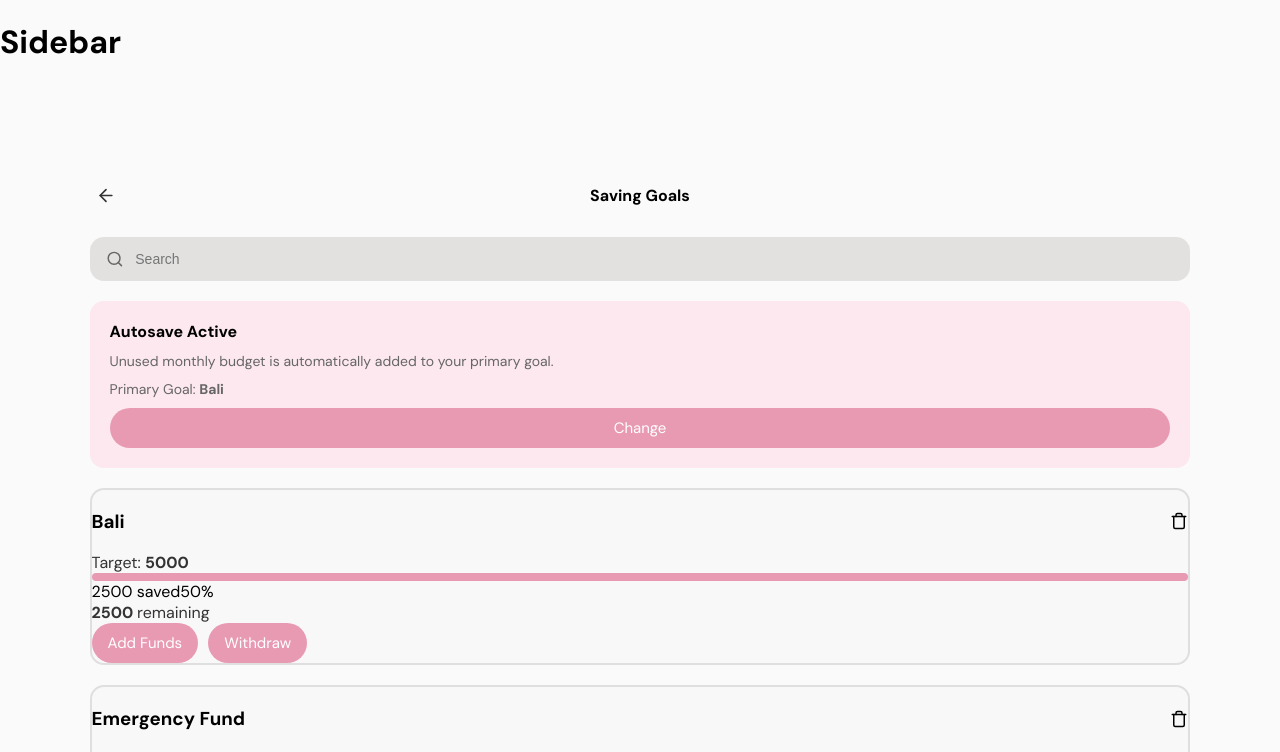
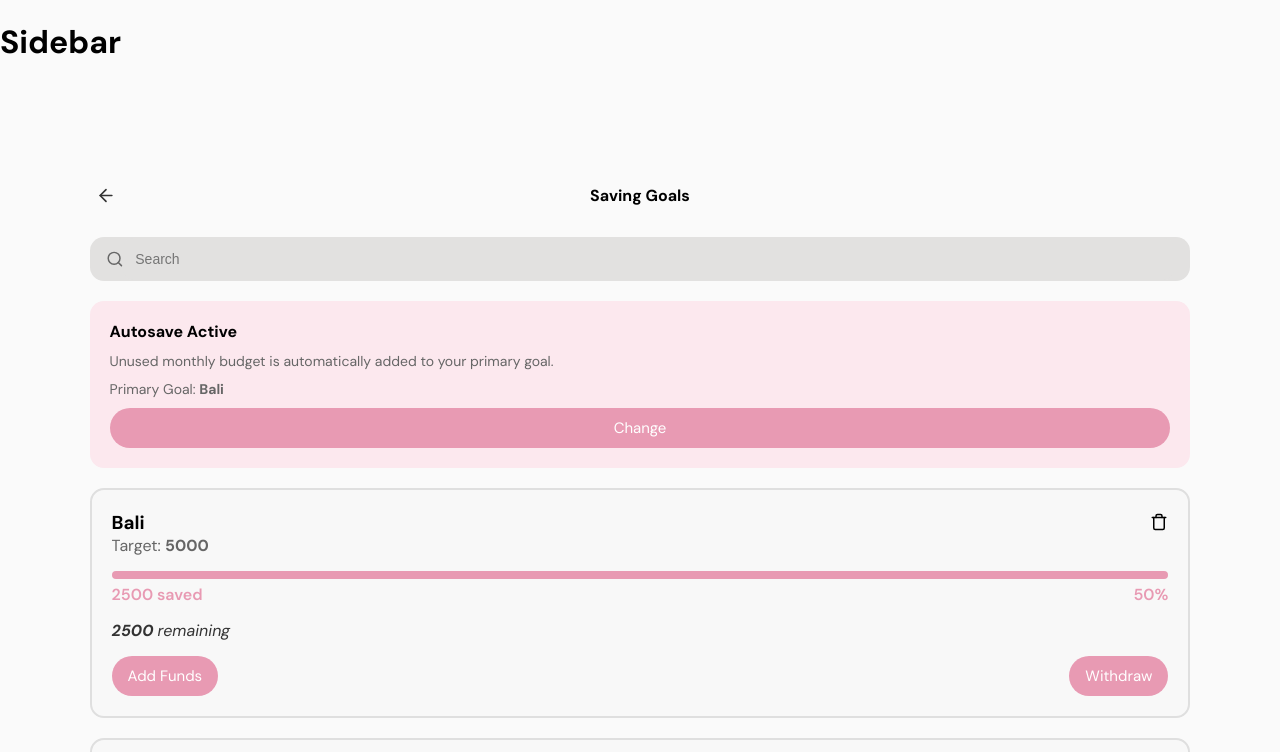
Before and after one commit to mirelalexy/blossom, a React (Vite) app in the folder frontend/: page /goals in a window 1280 px wide. Shown: the top 752 px of the page. Built offline with nearby package versions, Linux system fonts and the light colour scheme.

Commit message:
style(goals): update SavingGoalCard styling

```diff
--- a/frontend/src/components/goals/SavingGoalCard.jsx
+++ b/frontend/src/components/goals/SavingGoalCard.jsx
@@ -11,20 +11,24 @@ function SavingGoalCard({ goal }) {
     return (
         <div className="goal-card">
             <div className="goal-header">
+                <div className="goal-header-first-row">
                     <h3>{goal.name}</h3>
                     <Icon name="delete" size={18} />
                 </div>
 
-            <p>Target: <strong>{goal.target} {goal.currency}</strong></p>
+                <p className="goal-header-second-row">Target: <strong>{goal.target} {goal.currency}</strong></p>
+            </div>
 
+            <div className="goal-stats">
                 <ProgressBar value={progress} />
 
-            <div className="goal-stats">
+                <div className="goal-stats-info">
                     <span>{goal.saved} {goal.currency} saved</span>
                     <span>{progress}%</span>
                 </div>
+            </div>
 
-            <p><strong>{remaining} {goal.currency}</strong> remaining</p>
+            <p className="italic-p"><strong>{remaining} {goal.currency}</strong> remaining</p>
 
             <div className="goal-actions">
                 <Button>Add Funds</Button>
--- a/frontend/src/styles/components/SavingGoalCard.css
+++ b/frontend/src/styles/components/SavingGoalCard.css
@@ -2,11 +2,13 @@
     border: 2px solid var(--card-border);
     background-color: var(--card);
     border-radius: 14px;
+    display: flex;
     flex-direction: column;
-    gap: 12px;
+    padding: 20px;
+    gap: 15px;
 }
 
-.goal-header {
+.goal-header-first-row {
     display: flex;
     justify-content: space-between;
     align-items: center;
@@ -14,5 +16,31 @@
 
 .goal-actions {
     display: flex;
-    gap: 10px;
+    justify-content: space-between;
 }
+
+.goal-stats-info {
+    display: flex;
+    justify-content: space-between;
+    color: var(--accent);
+    font-weight: 600;
+}
+
+.goal-header {
+    display: flex;
+    flex-direction: column;
+}
+
+.goal-header-first-row h3 {
+    margin: 0;
+}
+
+.goal-header-second-row {
+    color: var(--text-secondary);
+}
+
+.goal-stats {
+    display: flex;
+    flex-direction: column;
+    gap: 5px;
+}
--- a/frontend/src/styles/global.css
+++ b/frontend/src/styles/global.css
@@ -17,3 +17,7 @@ button {
 .bottom-add-icon {
     color: var(--accent);
 }
+
+.italic-p {
+    font-style: italic;
+}
```
Lines whose indentation alone changed are shown as unchanged.
